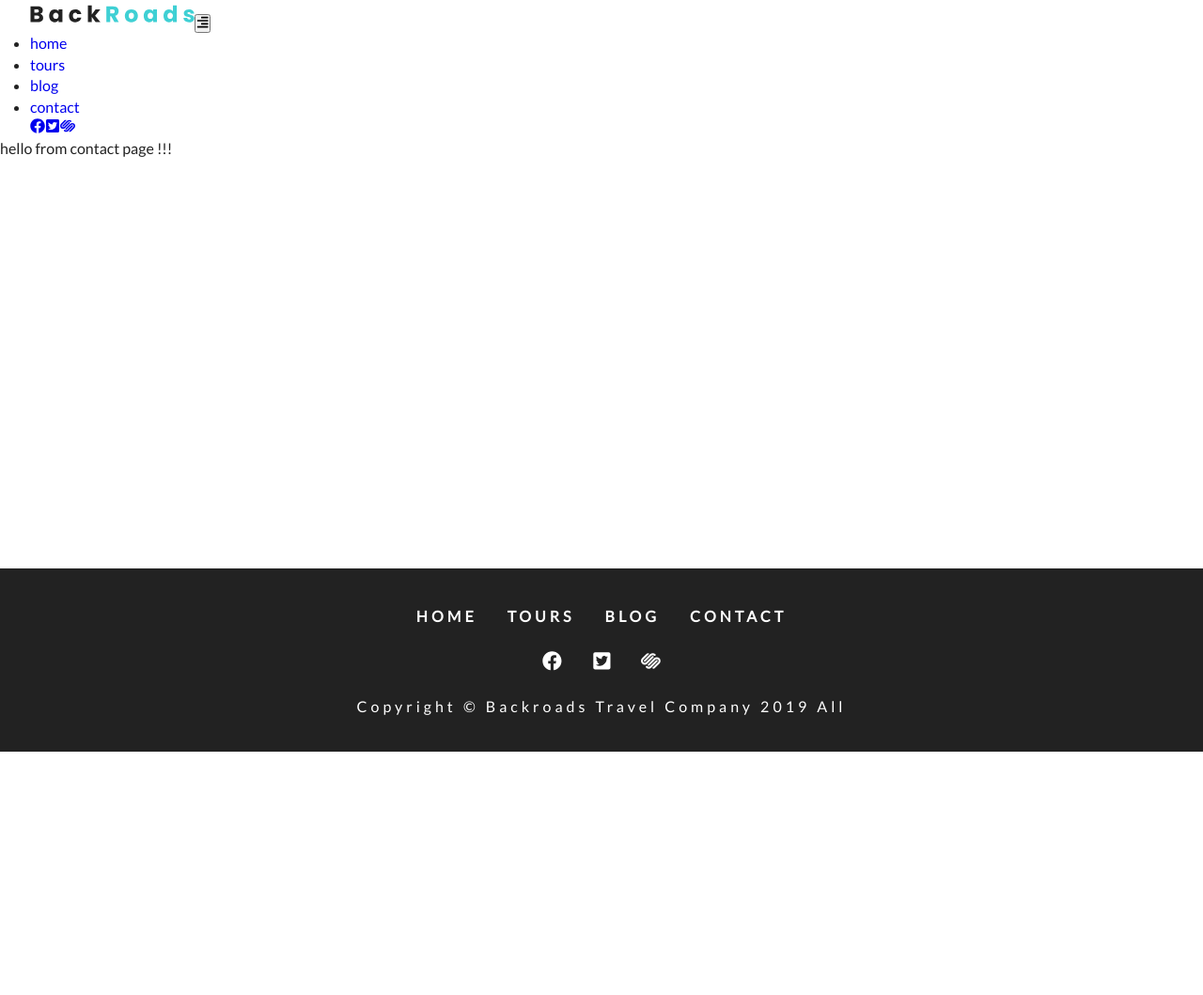
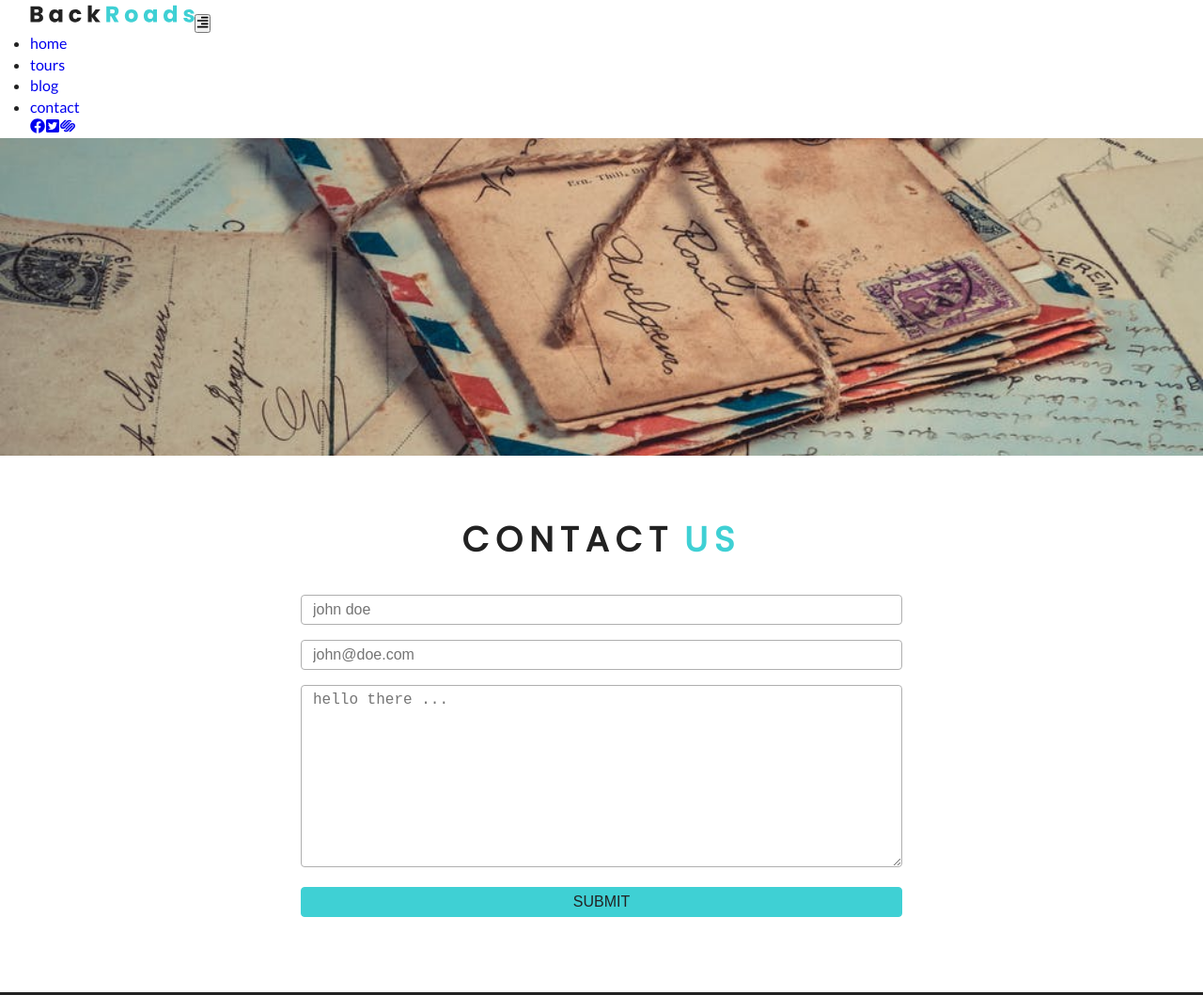
Before and after one commit to jaronschulz/udemy_Gatsby, a Gatsby site in the folder 2.BackRoads/: page /contact in a window 1280 px wide. Shown: the top 1059 px of the page at 94% size. Before the commit the page ends 800 px from the top, so only its background shows below. Built offline with nearby package versions, Linux system fonts and the light colour scheme; Gatsby itself is replaced by a stand-in of ours.

Commit message:
added hero headers to all pages and created non functional contact form

```diff
--- a/2.BackRoads/gatsby-config.js
+++ b/2.BackRoads/gatsby-config.js
@@ -6,6 +6,7 @@
     },
     plugins: [
         `gatsby-plugin-styled-components`,
+        `gatsby-plugin-transition-link`,
         `gatsby-transformer-sharp`,
         `gatsby-plugin-sharp`,
         {
--- a/2.BackRoads/package.json
+++ b/2.BackRoads/package.json
@@ -15,12 +15,15 @@
   "dependencies": {
     "babel-plugin-styled-components": "^1.10.6",
     "gatsby": "^2.13.67",
+    "gatsby-background-image": "^0.8.5",
     "gatsby-cli": "^2.7.40",
     "gatsby-image": "^2.2.14",
     "gatsby-plugin-sharp": "^2.2.18",
     "gatsby-plugin-styled-components": "^3.1.3",
+    "gatsby-plugin-transition-link": "^1.12.4",
     "gatsby-source-filesystem": "^2.1.18",
     "gatsby-transformer-sharp": "^2.2.12",
+    "gsap": "^2.1.3",
     "react": "^16.9.0",
     "react-dom": "^16.9.0",
     "react-icons": "^3.7.0",
--- /dev/null
+++ b/2.BackRoads/src/components/contact/contact.js
@@ -0,0 +1,52 @@
+import React from 'react'
+
+import styles from '../../css/contact.module.css'
+import StyledTitle from '../styled-title'
+
+const Contact = () => {
+    return (
+        <section className={styles.contact}>
+            <StyledTitle title="contact" subtitle="us" />
+            <div className={styles.center}>
+                <form className={styles.form} action="">
+                    <div>
+                        <input
+                            type="text"
+                            name="name"
+                            id="name"
+                            className={styles.formControl}
+                            placeholder="john doe"
+                        />
+                    </div>
+                    <div>
+                        <input
+                            type="email"
+                            name="email"
+                            id="email"
+                            className={styles.formControl}
+                            placeholder="john@doe.com"
+                        />
+                    </div>
+                    <div>
+                        <textarea
+                            name="message"
+                            id="message"
+                            rows="10"
+                            className={styles.formControl}
+                            placeholder="hello there ..."
+                        />
+                    </div>
+                    <div>
+                        <input
+                            type="submit"
+                            value="submit"
+                            className={styles.submit}
+                        />
+                    </div>
+                </form>
+            </div>
+        </section>
+    )
+}
+
+export default Contact
--- a/2.BackRoads/src/components/footer.js
+++ b/2.BackRoads/src/components/footer.js
@@ -1,5 +1,5 @@
 import React from 'react'
-import { Link } from 'gatsby'
+import AniLink from 'gatsby-plugin-transition-link/AniLink'
 
 import styles from '../css/footer.module.css'
 import links from '../constants/links'
@@ -10,9 +10,9 @@
         <footer className={styles.footer}>
             <div className={styles.links}>
                 {links.map((link, i) => (
-                    <Link key={i} to={link.path}>
+                    <AniLink key={i} fade to={link.path}>
                         {link.text}
-                    </Link>
+                    </AniLink>
                 ))}
             </div>
             <div className={styles.icons}>
--- a/2.BackRoads/src/components/home/about.js
+++ b/2.BackRoads/src/components/home/about.js
@@ -4,7 +4,6 @@
 
 import StyledTitle from '../styled-title'
 import styles from '../../css/about.module.css'
-import img from '../../images/defaultBcg.jpeg'
 
 const getAbout = graphql`
     query aboutImage {
--- a/2.BackRoads/src/components/navbar.js
+++ b/2.BackRoads/src/components/navbar.js
@@ -1,5 +1,5 @@
 import React, { useState } from 'react'
-import { Link } from 'gatsby'
+import AniLink from 'gatsby-plugin-transition-link/AniLink'
 import { FaAlignRight } from 'react-icons/fa'
 
 import styles from '../css/navbar.module.css'
@@ -35,7 +35,9 @@
                     {links.map((link, i) => {
                         return (
                             <li key={i}>
-                                <Link to={link.path}>{link.text}</Link>
+                                <AniLink fade to={link.path}>
+                                    {link.text}
+                                </AniLink>
                             </li>
                         )
                     })}
--- /dev/null
+++ b/2.BackRoads/src/components/styled-hero.js
@@ -0,0 +1,26 @@
+import React from 'react'
+import styled from 'styled-components'
+import BackgroundImage from 'gatsby-background-image'
+
+const StyledHero = ({ img, className, children, isHome }) => {
+    return (
+        <BackgroundImage className={className} fluid={img} home={isHome}>
+            {children}
+        </BackgroundImage>
+    )
+}
+
+export default styled(StyledHero)`
+    min-height: ${props =>
+        props.isHome ? 'calc(100vh - 62px)' : 'calc(50vh - 62px)'};
+    background: ${props =>
+        props.isHome
+            ? 'linear-gradient(rgba(63, 208, 212, 0.7), rgba(0, 0, 0, 0.7))'
+            : 'none'};
+    background-position: center;
+    background-size: cover;
+    opacity: 1 !important;
+    display: flex;
+    justify-content: center;
+    align-items: center;
+`
--- a/2.BackRoads/src/pages/404.js
+++ b/2.BackRoads/src/pages/404.js
@@ -1,5 +1,5 @@
 import React from 'react'
-import { Link } from 'gatsby'
+import AniLink from 'gatsby-plugin-transition-link/AniLink'
 
 import styles from '../css/error.module.css'
 import Layout from '../components/layout'
@@ -10,9 +10,9 @@
         <Layout>
             <header className={styles.error}>
                 <Banner title="oops it's a dead end">
-                    <Link to="/" className="btn-white">
+                    <AniLink fade to="/" className="btn-white">
                         back to home page
-                    </Link>
+                    </AniLink>
                 </Banner>
             </header>
         </Layout>
--- a/2.BackRoads/src/pages/contact.js
+++ b/2.BackRoads/src/pages/contact.js
@@ -1,9 +1,29 @@
-import React from "react"
+import React from 'react'
+import { graphql } from 'gatsby'
 
-import Layout from "../components/layout"
+import StyledHero from '../components/styled-hero'
+import Layout from '../components/layout'
+import Contact from '../components/contact/contact'
 
-const contact = () => {
-  return <Layout>hello from contact page !!!</Layout>
+const contact = ({ data }) => {
+    return (
+        <Layout>
+            <StyledHero img={data.contactBcg.childImageSharp.fluid} />
+            <Contact />
+        </Layout>
+    )
 }
 
+export const query = graphql`
+    query {
+        contactBcg: file(relativePath: { eq: "connectBcg.jpeg" }) {
+            childImageSharp {
+                fluid(quality: 90, maxWidth: 4160) {
+                    ...GatsbyImageSharpFluid_withWebp
+                }
+            }
+        }
+    }
+`
+
 export default contact
```
Also changed, not shown: 2.BackRoads/src/pages/blog.js (+21 -1 lines), 2.BackRoads/src/pages/index.js (+19 -10 lines), 2.BackRoads/src/pages/tours.js (+19 -3 lines), 1 other file.
